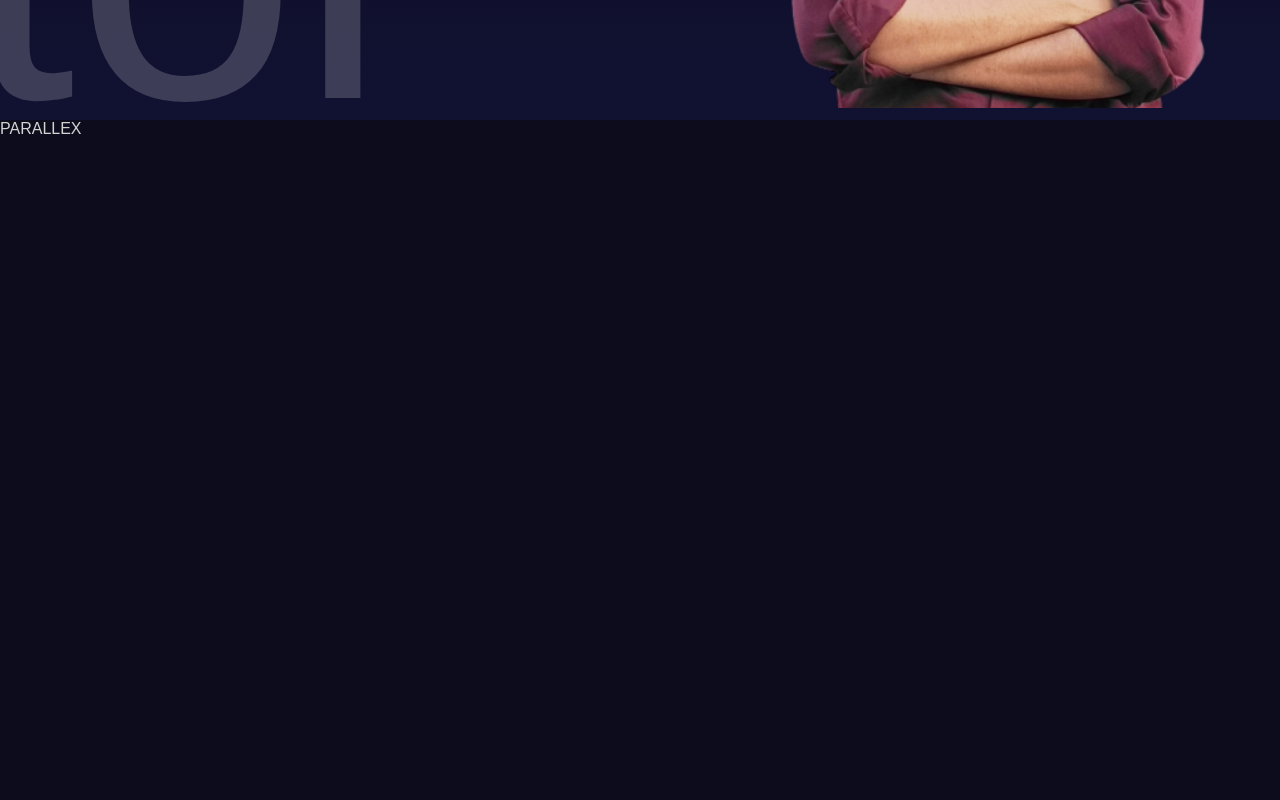
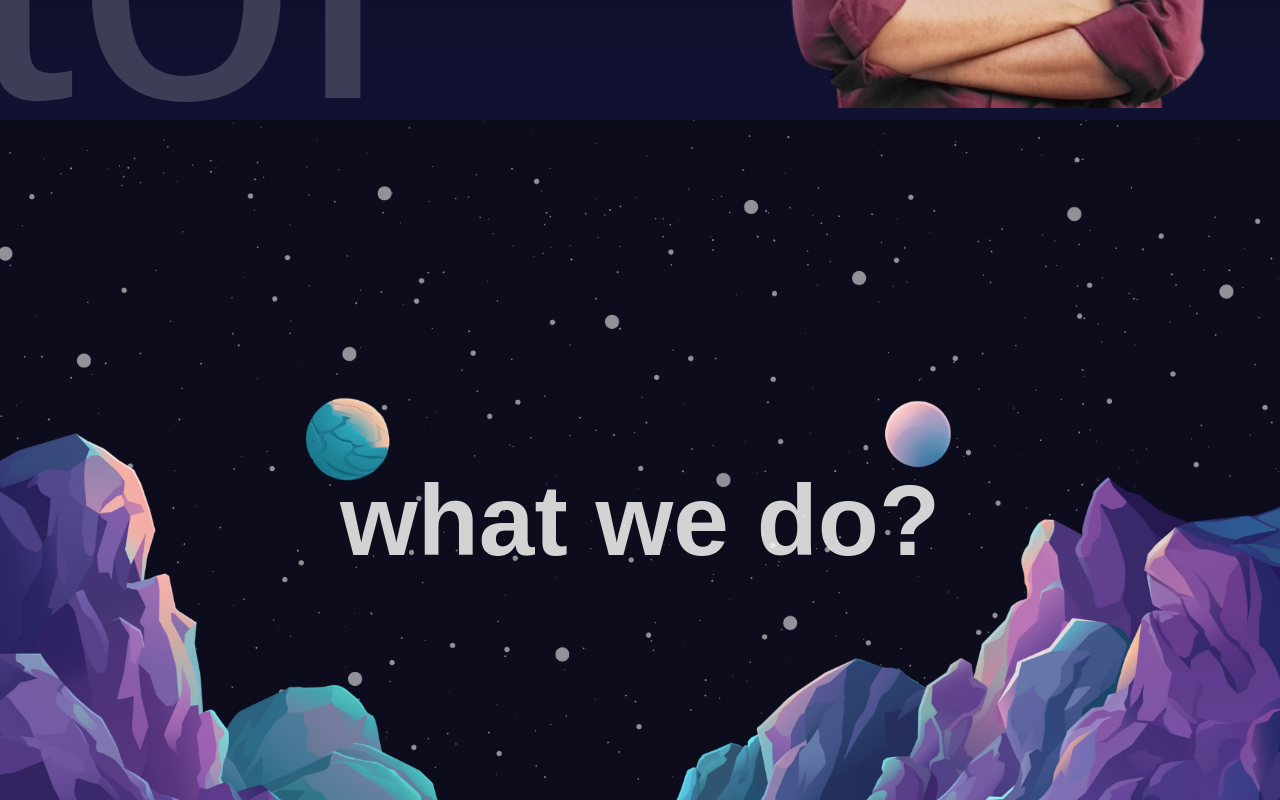
Before and after one commit to kushwahaPrashant24/Portfolio-, a React (Create React App) app: page / in a window 1280 px wide. Shown: the part 680-1480 px from the top of the page. Built offline with nearby package versions, Linux system fonts and the light colour scheme.

Commit message:
added the parallex setup

```diff
--- a/src/App.js
+++ b/src/App.js
@@ -1,6 +1,7 @@
 import './App.css';
 import Navbar from './Homepage/NavBar/navbar';
 import Homepage from './Homepage/Homepage';
+import Parallex from './Parallex/parallex';
 
 function App() {
   return (
@@ -8,8 +9,13 @@ function App() {
      <section id="Homepage">
       <Homepage />
      </section>
-     <section>PARALLEX</section>
+     <section id='Services'>
+     <Parallex type="services" />
+     </section>
      <section id='About'>ABOUT</section>
+     <section id='Portfolio'>
+     <Parallex type="Portfolio" />
+     </section>
      <section>PROJECT1</section>
      <section>PROJECT2</section>
      <section>PROJECT3</section>
--- /dev/null
+++ b/src/Parallex/parallex.css
@@ -0,0 +1,42 @@
+#Parallex{
+    height: 100%;
+    width: 100%;
+    display: flex;
+    align-items: center;
+    justify-content: center;
+}
+
+#Parallex-h1{
+    font-size: 100px;
+}
+
+
+#Mountains{
+    height: 100%;
+    width: 100%;
+background-image: url(../Images/mountains.png);
+background-size: cover;
+background-position: bottom;
+position: absolute;
+z-index: 3;
+}
+
+#Planets{
+    height: 100%;
+    width: 100%;
+background-image: url(../Images/planets.png);
+background-size: cover;
+background-position: bottom;
+position: absolute;
+z-index: 2;
+}
+
+#Stars{
+    height: 100%;
+    width: 100%;
+background-image: url(../Images/stars.png);
+background-size: cover;
+background-position: bottom;
+position: absolute;
+z-index: 1;
+}
--- /dev/null
+++ b/src/Parallex/parallex.jsx
@@ -0,0 +1,15 @@
+import React from "react";
+import "./parallex.css";
+
+function Parallex({ type }) {
+  return (
+    <div id="Parallex">
+      <h1 id="Parallex-h1"> {type === "services" ? "what we do?" : "what we did?"}</h1>
+      <div id="Mountains"></div>
+      <div id="Planets"></div>
+      <div id="Stars"></div>
+    </div>
+  );
+}
+
+export default Parallex;
```
